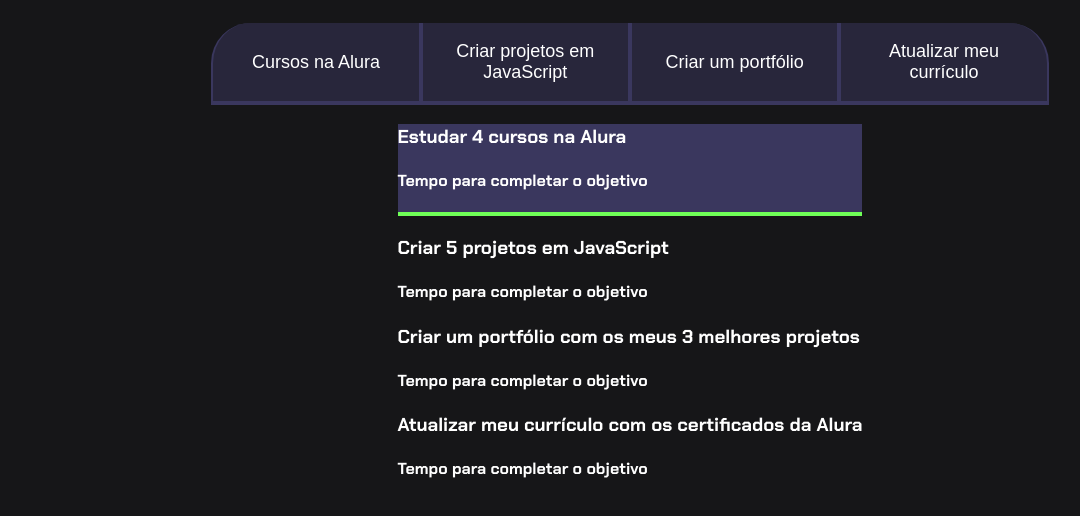
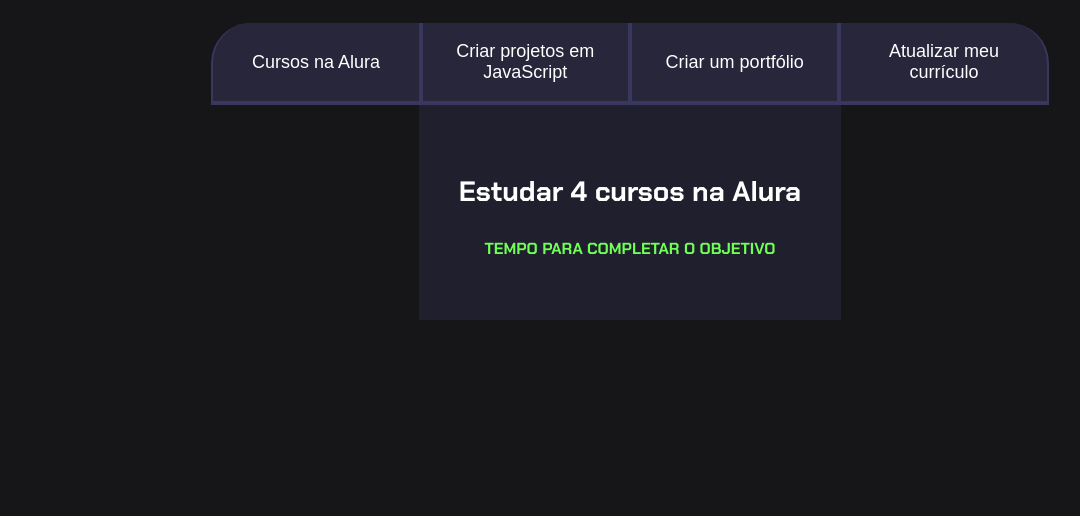
Before and after one commit to Bastiaoofc/joao, a plain HTML site: page index.html in a window 1280 px wide. Shown: the part 80-596 px from the top of the page, without its empty margins (10-1090 px from the left). Drawn offline with Linux system fonts and the light colour scheme.

Commit message:
Add files via upload

```diff
--- a/style.css
+++ b/style.css
@@ -61,12 +61,35 @@
     display: block;
 }
 
-
-.ativo{
+.botao.ativo{
     background-color: var(--botao-ativo);
     border-bottom: 4px solid var(--verde);
     }
 
+    .abas-textos{
+        background-color: var(--texto-fundo);
+        padding:40px;
+        border-radius: 0 0  ;
+    }
+    .aba-conteudo.ativo{
+        display: block;
+    }
+
+
+    .aba-conteudo{
+        display: none;
+    }
+
+    .aba-conteudo-titulo-principal{
+        font-size: 28px;
+        text-align: center;
+    }
+
+    .aba-conteudo-titulo-secundario{
+        text-align: center;
+        color: var(--verde);
+        text-transform: uppercase;
+    }
 @media screen and (min-width: 768px) {
     .botoes {
         display: flex;
```
